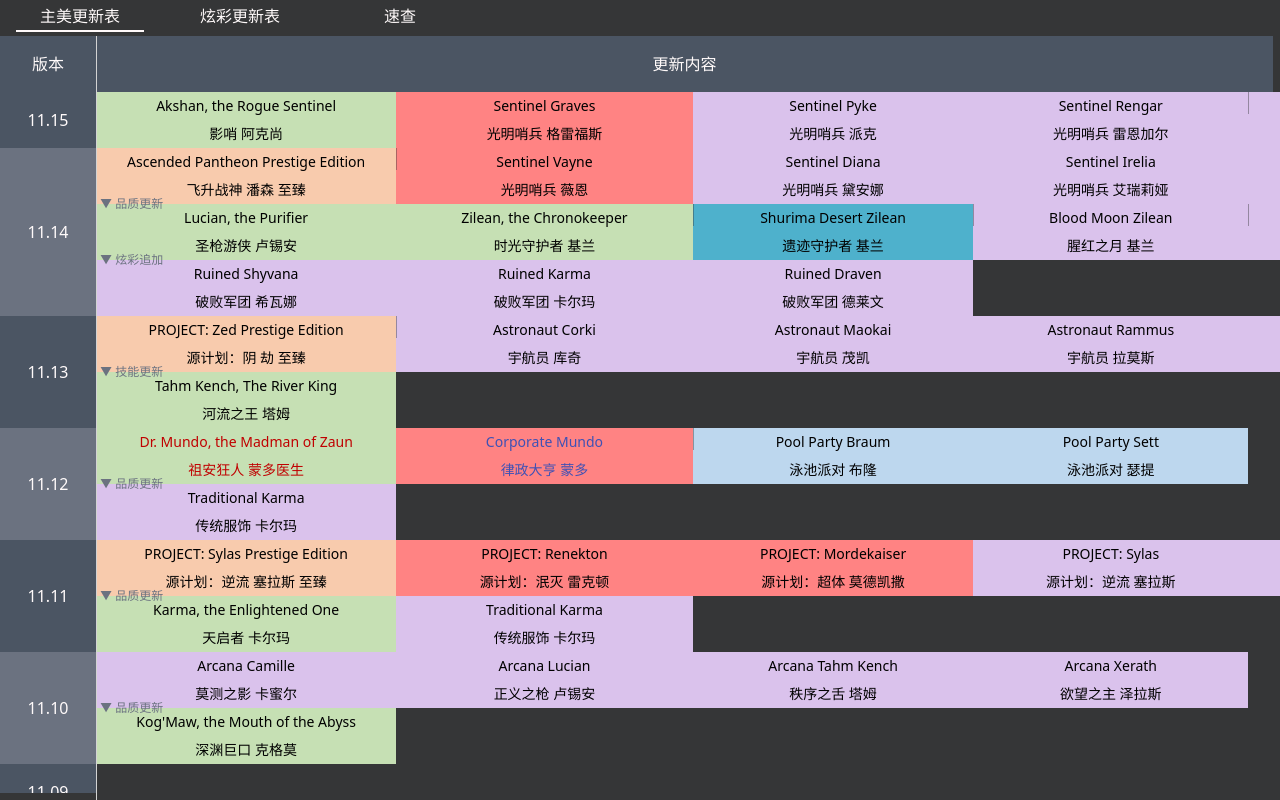
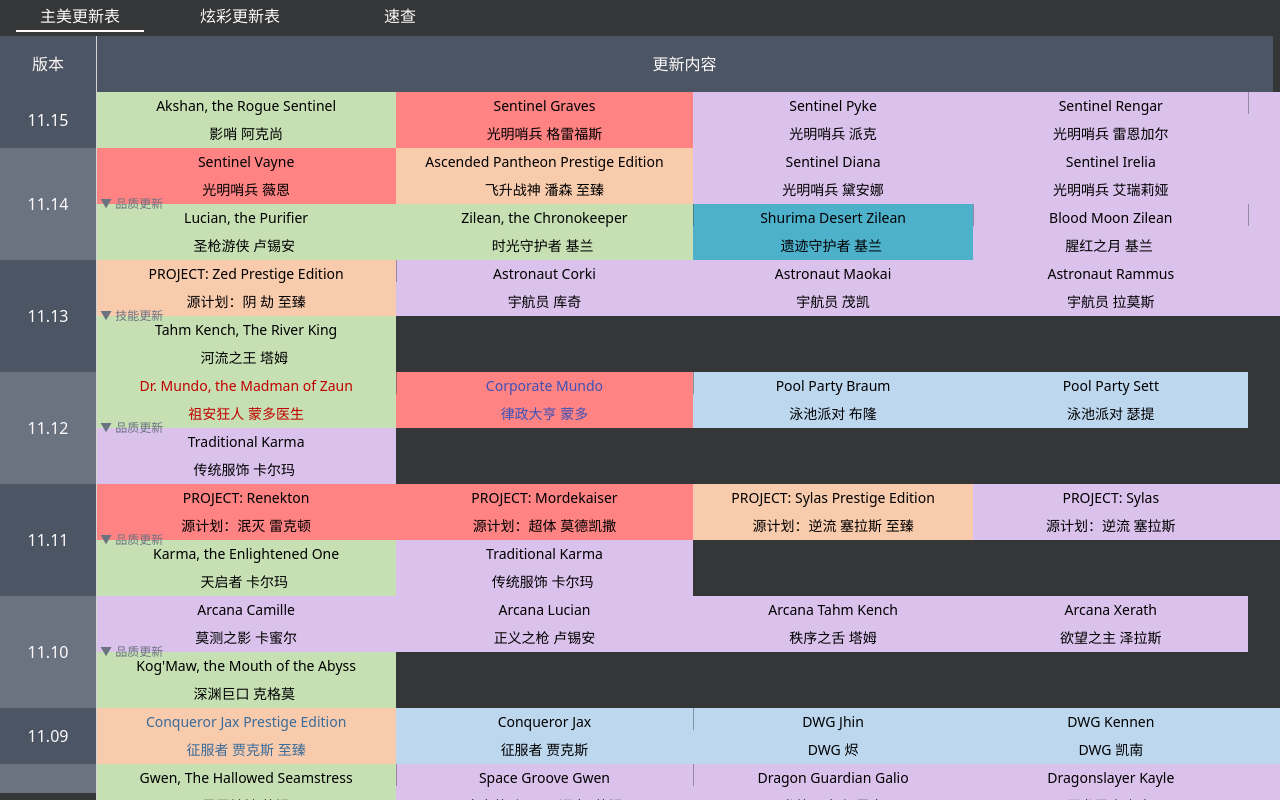
Before and after one commit to lol-archiver/color-grid, a Vue app: page / in a window 1280 px wide. Built offline with nearby package versions, Linux system fonts and the light colour scheme.

Commit message:
update patch since 10.25 fix bug while quest skin

```diff
--- a/public/data/patch.json
+++ b/public/data/patch.json
@@ -9,8 +9,8 @@
 		"166001.ns.sp"
 	],
 	"11.14": [
+		"067025.ns.lg|sp",
 		"080026.ns.pt",
-		"067025.ns.lg|sp",
 		"131027.ns",
 		"039026.ns",
 		"002025.ns",
@@ -35,15 +35,15 @@
 	],
 	"11.12": [
 		"036000.nh.up",
-		"036003.ns.up|lg",
+		"036003.ns.up|lg|sp",
 		"201033.ns.sp|lm",
 		"875010.ns.lm",
 		"043003.up"
 	],
 	"11.11": [
-		"517014.ns.pt",
 		"058026.ns.lg",
 		"082013.ns.lg",
+		"517014.ns.pt",
 		"517013.ns.",
 		"113016.ns.",
 		"235016.ns.",
@@ -58,19 +58,124 @@
 		"101012.ns",
 		"096000.up"
 	],
-	"11.09": [],
-	"11.08": [],
-	"11.07": [],
-	"11.06": [],
-	"11.05": [],
+	"11.09": [
+		"024021.ns.pt|lm",
+		"024020.ns.lm",
+		"202023.ns.sp|lm",
+		"085023.ns.lm",
+		"089022.ns.lm",
+		"076027.ns.lm",
+		"004023.ns.lm"
+	],
+	"11.08": [
+		"887000.nh",
+		"887001.ns.sp",
+		"003019.ns.sp",
+		"010024.ns",
+		"029036.ns",
+		"014022.ns.sp",
+		"161011.ns",
+		"033000.uh"
+	],
+	"11.07": [
+		"053029.ns.lg",
+		"117027.ns.pt",
+		"117026.ns",
+		"099019.ns",
+		"020016.ns",
+		"075025.ns",
+		"068013.ns",
+		"360010.ns"
+	],
+	"11.06": [
+		"051022.ns.lg",
+		"089023.ns.pt",
+		"086024.ns",
+		"089021.ns",
+		"062007.ns",
+		"777010.ns"
+	],
+	"11.05": [
+		"096028.ns",
+		"090018.ns",
+		"350019.ns"
+	],
 	"11.04": [],
-	"11.03": [],
-	"11.02": [],
-	"11.01": [],
-	"10.25": [],
-	"10.24": [],
-	"10.23": [],
-	"10.22": [],
+	"11.03": [
+		"114051.ns.pt",
+		"012029.ns.lm",
+		"001013.ns.lm",
+		"523009.ns.lm",
+		"122024.ns.lm",
+		"114050.ns.lm",
+		"059021.ns.lm",
+		"050012.ns.sp",
+		"143007.ns",
+		"134016.ns",
+		"091029.ns"
+	],
+	"11.02": [
+		"234000.nh",
+		"234001.ns.sp",
+		"202014.ns.sp",
+		"031014.ns",
+		"111009.ns",
+		"518012.ns",
+		"119020.ns.sp",
+		"043027.ns",
+		"102008.ns"
+	],
+	"11.01": [
+		"079011.ns",
+		"133005.ns",
+		"240009.ns.sp",
+		"429005.ns",
+		"005027.ns"
+	],
+	"10.25": [
+		"526000.nh",
+		"055029.ns.lg",
+		"131026.ns.pt",
+		"131025.ns",
+		"040027.ns",
+		"246011.ns",
+		"526001.ns",
+		"268005.ns.sp",
+		"427011.ns",
+		"516002.ns",
+		"498008.ns",
+		"497009.ns",
+		"145026.uc..#0C0C0F#272A3F"
+	],
+	"10.24": [
+		"016017.ns.pt",
+		"127012.ns.sp",
+		"034017.ns.sp",
+		"120014.ns",
+		"420010.ns",
+		"267024.ns",
+		"076018.ns",
+		"072005.ns",
+		"110017.ns",
+		"008021.ns"
+	],
+	"10.23": [
+		"236025.ns.my",
+		"075016.ns.sp",
+		"154007.ns",
+		"126015.ns.sp",
+		"027010.ns",
+		"083012.ns"
+	],
+	"10.22": [
+		"147000.nh",
+		"147001.ns.ut|sp",
+		"145027.ns.pt",
+		"103028.ns",
+		"084032.ns",
+		"028015.ns",
+		"145026.ns"
+	],
 	"10.21": [
 		"038014.ns.lm",
 		"032024.ns.lm|sp",
@@ -166,7 +271,7 @@
 	],
 	"10.11": [
 		"106000.nh.up",
-		"106006.ns",
+		"106006.ns.sp",
 		"150015.ns.sp",
 		"078016.ns",
 		"432008.ns",
@@ -201,7 +306,7 @@
 	],
 	"10.07": [
 		"009000.nh.up",
-		"009006.ns.up|lg",
+		"009006.ns.up|lg|sp",
 		"018033.ns.sp",
 		"045023.ns",
 		"006015.ns",
@@ -350,7 +455,7 @@
 	],
 	"09.13": [
 		"246000.nh",
-		"051020.ns.pt",
+		"051020.ns.pt|sp",
 		"051019.ns",
 		"145017.ns",
 		"246001.ns",
--- a/src/comps/ChromasPatchTable.vue
+++ b/src/comps/ChromasPatchTable.vue
@@ -69,8 +69,6 @@
 				'#ECF9F8#ECF9F8': 'Pearl',
 				'#FFEE59#FFEE59': 'Catseye',
 				'#FF2C25#FF2C25': 'Amber',
-				'#050B19#ECC124': 'Cursed',
-				'#080808#8E0A38': 'Resolute',
 
 				'#88FF00#00B170': 'Jadeclaw',
 				'#B2D1E4#3CABFF': 'Hunter',
@@ -92,6 +90,12 @@
 				'#DF6C0E#0DCADB': 'LEC',
 				'#6ABBEE#FFEE59': 'LCS',
 				'#D33528#ECF9F8': 'LPL',
+				'#050B19#ECC124': 'Cursed',
+				'#080808#8E0A38': 'Resolute',
+				'#050B19#0055FF': 'Elite',
+				'#9DFFEF#AA55FF': 'Disco',
+				'#88FF00#9B1520': 'Vitality',
+				'#0C0C0F#272A3F': 'BADDEST',
 			};
 
 			const parseColor = item => {
@@ -172,7 +176,7 @@
 								colors: {},
 
 								chromas: Object.values(skinCN.chromas || {}).map(chCN => {
-									const [color0, color1] = chCN.colors;
+									const [color0, color1] = chCN.colors ?? ['', ''];
 									const colorFull = color0 + color1;
 
 
@@ -183,8 +187,11 @@
 										nameCN = color1;
 									}
 									else {
-										nameEN = colorsNameEN[colorFull] || '';
-										nameCN = chCN.name.replace(skinCN.name, '').trim();
+										nameEN = (chCN.stage ?
+											skinEN.chromas[chCN.id]?.name.replace(skinEN.nameStage ?? skinEN.name, '').trim() :
+											colorsNameEN[colorFull]
+										) ?? '';
+										nameCN = chCN.name.replace(skinCN.nameStage ?? skinCN.name, '').trim();
 									}
 
 									nameEN = `<span style="${detectColorWhite(color0) ? '' : 'color: #353637;'}">${nameEN}</span>`;
@@ -198,12 +205,12 @@
 									return {
 										name: `${nameEN}\n${nameCN}`,
 										colorText: `${color0}\n${color1}`,
-										colors: chCN.colors,
+										colors: chCN.colors ?? ['', ''],
 										isDark
 									};
 								}).sort((a, b) => a.isDark - b.isDark),
 
-								name: `${skinEN.name}\n${skinCN.name}`,
+								name: `${skinEN.nameStage ?? skinEN.name}\n${skinCN.nameStage ?? skinCN.name}`,
 							};
 
 							if(sid == 0) {
--- a/src/comps/Find.vue
+++ b/src/comps/Find.vue
@@ -35,7 +35,7 @@
 
 						for(const cond of conds.value) {
 							if(cond && name.includes(cond)) {
-								names.add(`"${name}^${String(cid).padStart(3, 0)}${String(sid).padStart(3, 0)}.ns.",`);
+								names.add(`${name}^"${String(cid).padStart(3, 0)}${String(sid).padStart(3, 0)}.ns",`);
 							}
 						}
 					});
--- a/src/comps/PatchTable.vue
+++ b/src/comps/PatchTable.vue
@@ -23,10 +23,9 @@
 		<div ref="Table" class="Table relative overflow-auto" @mouseenter.self="atOver" @touchstart="atTouch" @scroll="atScroll">
 			<table ref="TableItem">
 				<template v-for="(patch, pid) in patchesParsed">
-					<template v-for="(patchType, type) of patch">
-						<tr v-if="patchType.length" class="relative">
-							<td v-for="(item, idItem) of patchType"
-								class="Item relative h-14 px-4 py-0 leading-7 text-sm whitespace-pre text-center overflow-ellipsis filter hover:contrast-125 cursor-pointer"
+					<tr v-if="patch.main.length" class="relative">
+						<td v-for="(item, idItem) of patch.main"
+							class="Item relative px-4 py-0 h-14 leading-7 text-sm whitespace-pre text-center overflow-ellipsis filter hover:contrast-125 cursor-pointer"
 							:class="{
 								_split: item.isSplit && idItem != 0,
 								_lineFirst: idItem == 0
@@ -35,9 +34,24 @@
 						>
 							{{item.name}}
 						</td>
-							<div v-if="type != 'main'" class="absolute block -top-2 left-1 text-xs text-gray-500">{{namesType[type]}}</div>
 					</tr>
+					<tr class="relative">
+						<template v-for="(patchType, type) of patch">
+							<template v-if="type != 'main' && patchType.length" class="relative">
+								<td v-for="(item, idItem) of patchType"
+									class="Item relative px-4 py-0 h-14 leading-7 text-sm whitespace-pre text-center overflow-ellipsis filter hover:contrast-125 cursor-pointer"
+									:class="{
+										_split: item.isSplit && idItem != 0,
+										_lineFirst: idItem == 0
+									}"
+									:style="{ backgroundColor: item.colors.back, color: item.colors.font }"
+								>
+									{{item.name}}
+									<div v-if="idItem == 0" class="absolute block -top-2 left-1 text-xs text-gray-500">{{namesType[type]}}</div>
+								</td>
 							</template>
+						</template>
+					</tr>
 					<tr v-if="countsType[pid] == 0" class="Item _lineFirst relative h-14" />
 				</template>
 			</table>
@@ -129,7 +143,7 @@
 
 							colors: {},
 
-							name: `${skinEN.name}\n${skinCN.name}`,
+							name: `${skinEN.nameStage ?? skinEN.name}\n${skinCN.nameStage ?? skinCN.name}`,
 						};
 
 						if(sid == 0) {
@@ -158,7 +172,7 @@
 			// 5 uv 语音更新英雄或皮肤
 			// 6 uc 炫彩追加英雄或皮肤
 			const countsType = computed(() => Object.entries(patchesParsed.value).reduce((r, [pid, patch]) => {
-				r[pid] = (patch.main.length > 0) + (patch.skin.length > 0) + (patch.skill.length > 0) + (patch.voice.length > 0) + (patch.chromas.length > 0);
+				r[pid] = (patch.main.length > 0) + (patch.skin.length > 0 || patch.skill.length > 0 || patch.voice.length > 0 || patch.chromas.length > 0);
 
 				return r;
 			}, {}));
--- a/src/lib/ContrastRatio.js
+++ b/src/lib/ContrastRatio.js
@@ -82,6 +82,7 @@ const contrastRatio = function(colorA, colorB) {
 const dict = {};
 
 export default function detectColorWhite(strColor) {
+	if(!strColor) { return true; }
 	if(dict[strColor]) { return strColor; }
 
 	const color = parseColor(strColor);
```
Also changed, not shown: public/data/champion/en_us.json, public/data/champion/zh_cn.json. Lines whose indentation alone changed are shown as unchanged.
